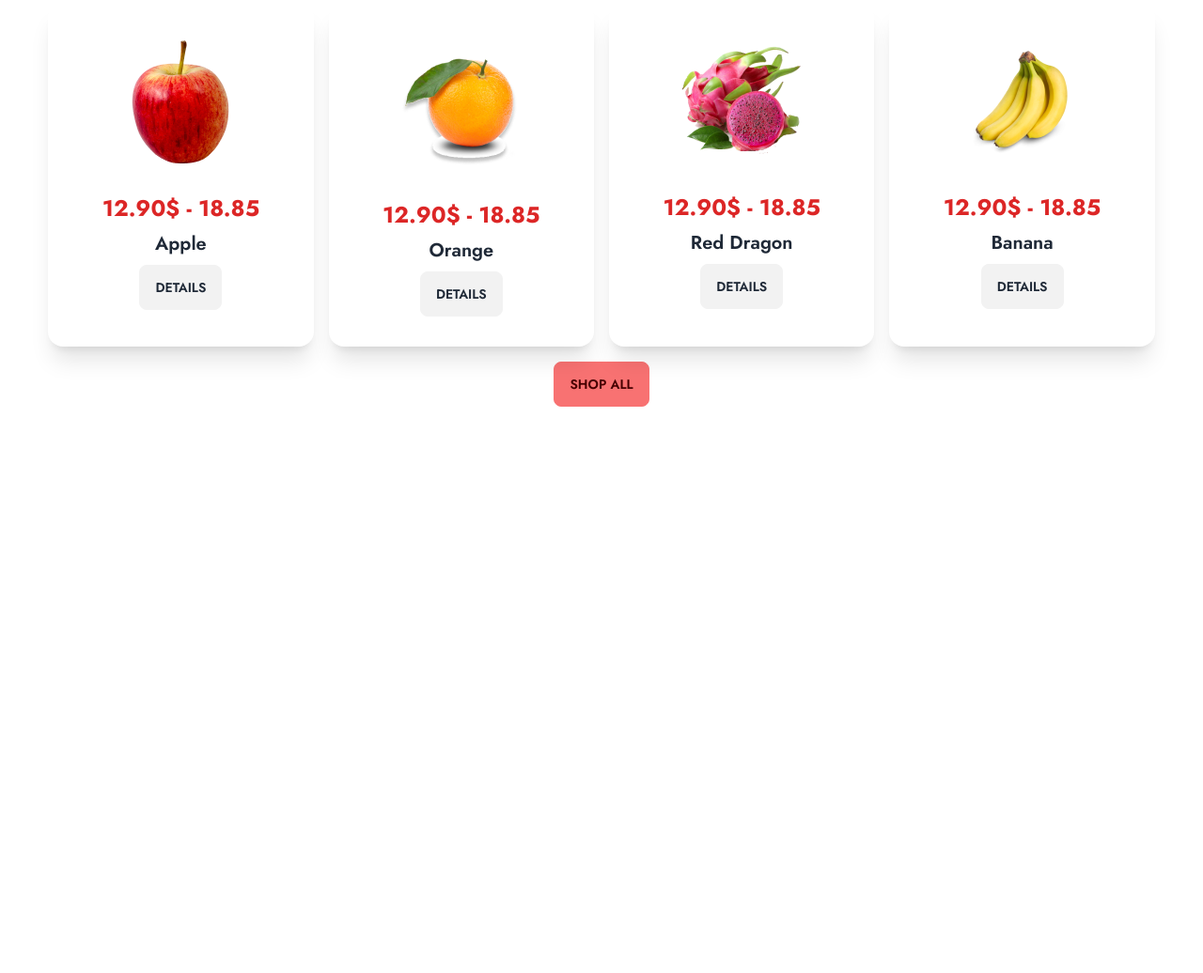
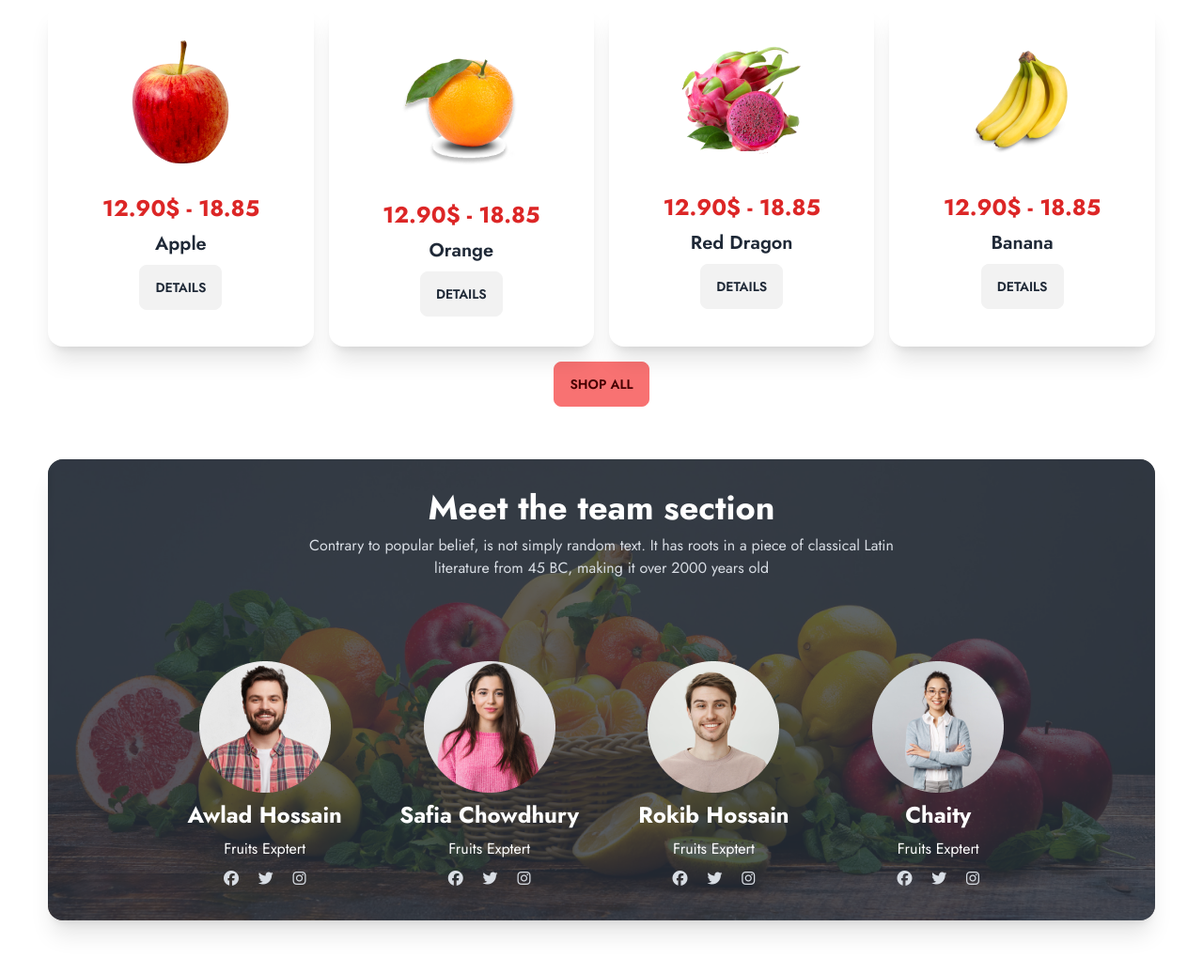
Before and after one commit to siyam79/fruit-shop-projects, a plain HTML site: page index.html in a window 1280 px wide. Shown: the part 1251-2287 px from the top of the page at 94% size. Before the commit the page ends 1684 px from the top, so only its background shows below. Drawn offline with nearby package versions, Linux system fonts and the light colour scheme.

Commit message:
main section meet your coustomer

```diff
--- a/index.html
+++ b/index.html
@@ -342,6 +342,71 @@
             </div>
         </div>
 
+        <!-- meet our team  -->
+
+        <div class="py-14">
+            <div class="card bg-base-100 shadow-xl image-full">
+                <figure><img src="images/banner1.png" alt="Shoes" /></figure>
+                <div class="card-body">
+                    <h3 class="text-center text-4xl font-bold text-white">Meet the team section</h3>
+                    <p class="text-center mx-auto max-w-[60%]">Contrary to popular belief, is not simply random text. It
+                        has roots in a piece of classical
+                        Latin literature from 45 BC, making it over 2000 years old</p>
+
+                    <div class="grid grid-cols-1 md:grid-cols-2 lg:grid-cols-4 mx-auto gap-12">
+                        <div class="space-y-2">
+                            <div class="flex justify-center">
+                                <img src="images/member1.png" alt="">
+                            </div>
+                            <h3 class="text-2xl font-bold text-center text-white">Awlad Hossain</h3>
+                            <p class="text-white text-center">Fruits Exptert</p>
+                            <div class="space-x-4 text-center">
+                                <i class="fa-brands fa-facebook"></i>
+                                <i class="fa-brands fa-twitter"></i>
+                                <i class="fa-brands fa-instagram"></i>
+                            </div>
+                        </div>
+                        <div class="space-y-2">
+                            <div class="flex justify-center">
+                                <img src="images/member2.png" alt="">
+                            </div>
+                            <h3 class="text-2xl font-bold text-center text-white">Safia Chowdhury</h3>
+                            <p class="text-white text-center">Fruits Exptert</p>
+                            <div class="space-x-4 text-center">
+                                <i class="fa-brands fa-facebook"></i>
+                                <i class="fa-brands fa-twitter"></i>
+                                <i class="fa-brands fa-instagram"></i>
+                            </div>
+                        </div>
+                        <div class="space-y-2">
+                            <div class="flex justify-center">
+                                <img src="images/member3.png" alt="">
+                            </div>
+                            <h3 class="text-2xl font-bold text-center text-white">Rokib Hossain</h3>
+                            <p class="text-white text-center">Fruits Exptert</p>
+                            <div class="space-x-4 text-center">
+                                <i class="fa-brands fa-facebook"></i>
+                                <i class="fa-brands fa-twitter"></i>
+                                <i class="fa-brands fa-instagram"></i>
+                            </div>
+                        </div>
+                        <div class="space-y-2">
+                            <div class="flex justify-center">
+                                <img src="images/member4.png" alt="">
+                            </div>
+                            <h3 class="text-2xl font-bold text-center text-white">Chaity</h3>
+                            <p class="text-white text-center">Fruits Exptert</p>
+                            <div class="space-x-4 text-center">
+                                <i class="fa-brands fa-facebook"></i>
+                                <i class="fa-brands fa-twitter"></i>
+                                <i class="fa-brands fa-instagram"></i>
+                            </div>
+                        </div>
+                    </div>
+                </div>
+            </div>
+        </div>
+
 
 
 
```
